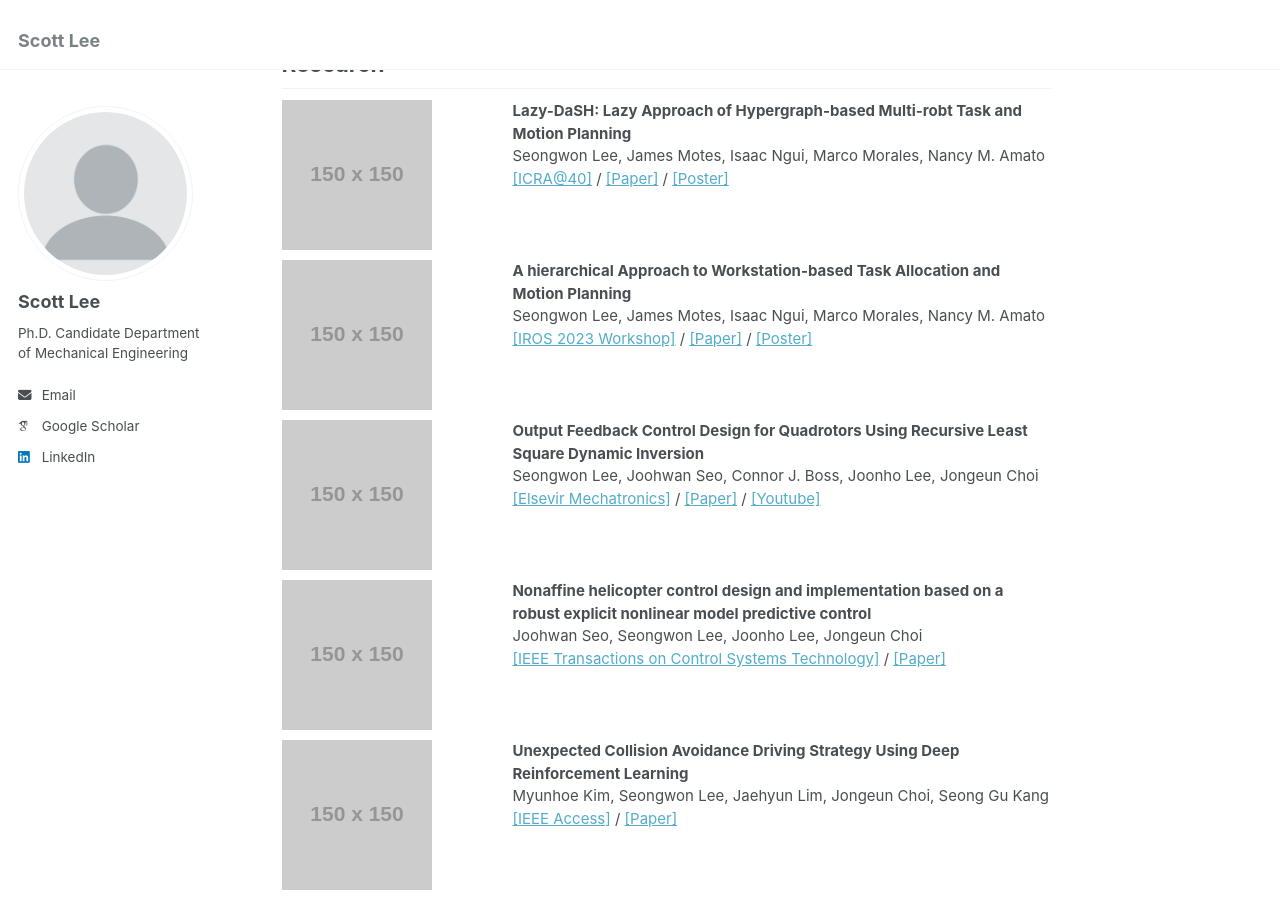
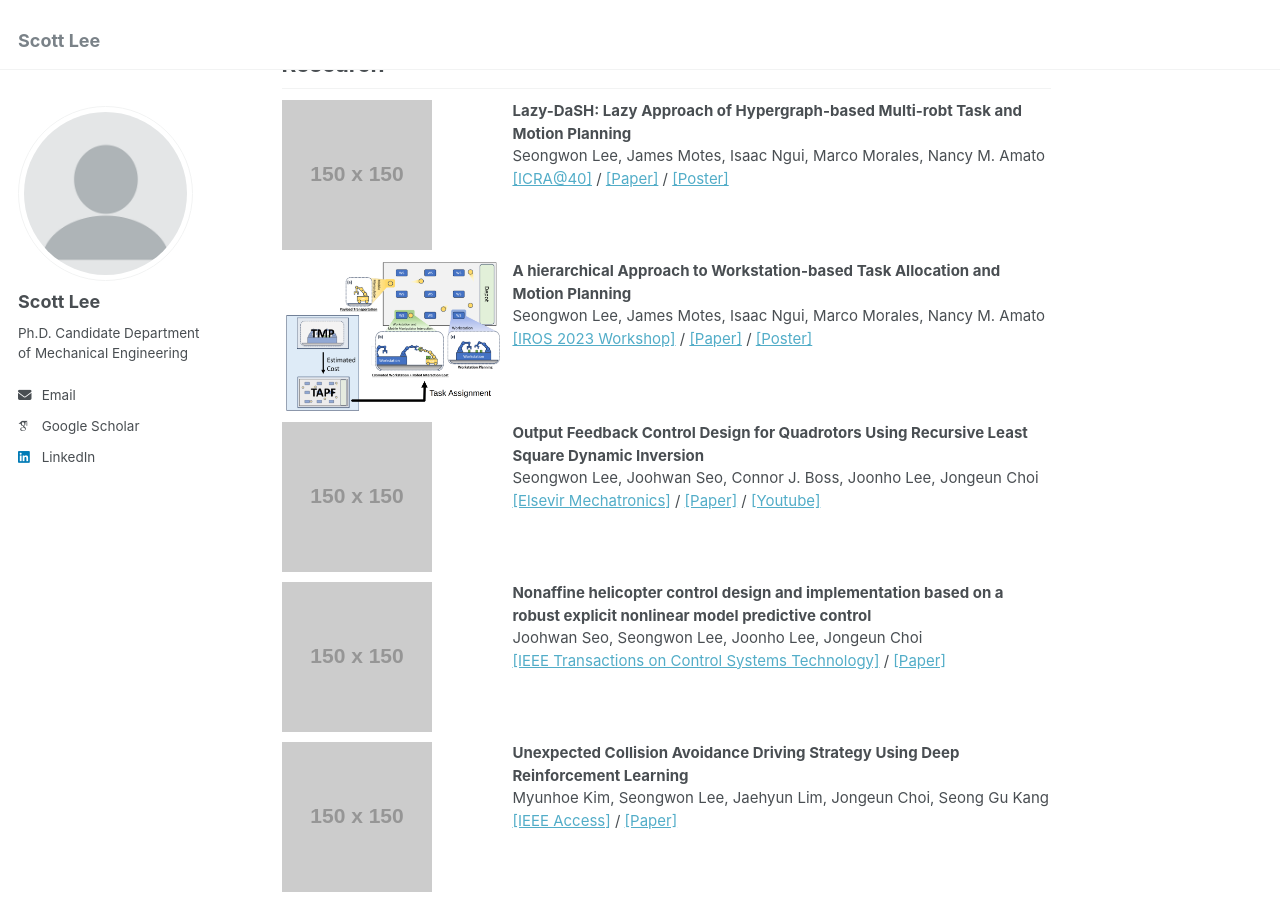
Before and after one commit to sl148/sl148.github.io, a Jekyll site: the page built from _pages/about.md, in a window 1280 px wide and 900 px high, scrolled down 406 px. Built offline with Jekyll 4.4.1, drawn with Linux system fonts in a browser that asks for light colours; some web fonts are replaced.

```diff
--- a/_pages/about.md
+++ b/_pages/about.md
@@ -36,13 +36,13 @@ Research
 <!-- ### Reconfigurable Factory -->
 <div style="display: flex; flex-direction: row; align-items: flex-start; margin-bottom: 10px;">
   <div style="width: 30%; padding-right: 8px;">
-    <img src="https://via.placeholder.com/150" alt="Reconfigurable Factory Image" style="max-width: 100%; height: auto;">
+    <img src="../images/Task_assignment.png" alt="Reconfigurable Factory Image" style="max-width: 100%; height: auto;">
   </div>
   <div style="width: 70%; font-size: 15px;">
     <!-- <p>This section describes the Reconfigurable Factory project. Include information on how it enables flexible manufacturing and any specific methodologies or technologies used.</p> -->
     <strong>A hierarchical Approach to Workstation-based Task Allocation and Motion Planning</strong><br>
     Seongwon Lee, James Motes, Isaac Ngui, Marco Morales, Nancy M. Amato<br>
-    <a href="https://ieee-iros.org/">[IROS 2023 Workshop]</a> / <a href="file/RAFF_2023_Submission.pdf">[Paper]</a> / <a href="file/IROS2023Poster.pdf">[Poster]</a>
+    <a href="https://ieee-iros.org/">[IROS 2023 Workshop]</a> / <a href="../files/RAFF_2023_Submission.pdf">[Paper]</a> / <a href="../files/IROS2023Poster.pdf">[Poster]</a>
   </div>
 </div>
 
```
Also changed, not shown: images/Task_assignment.png (added).
